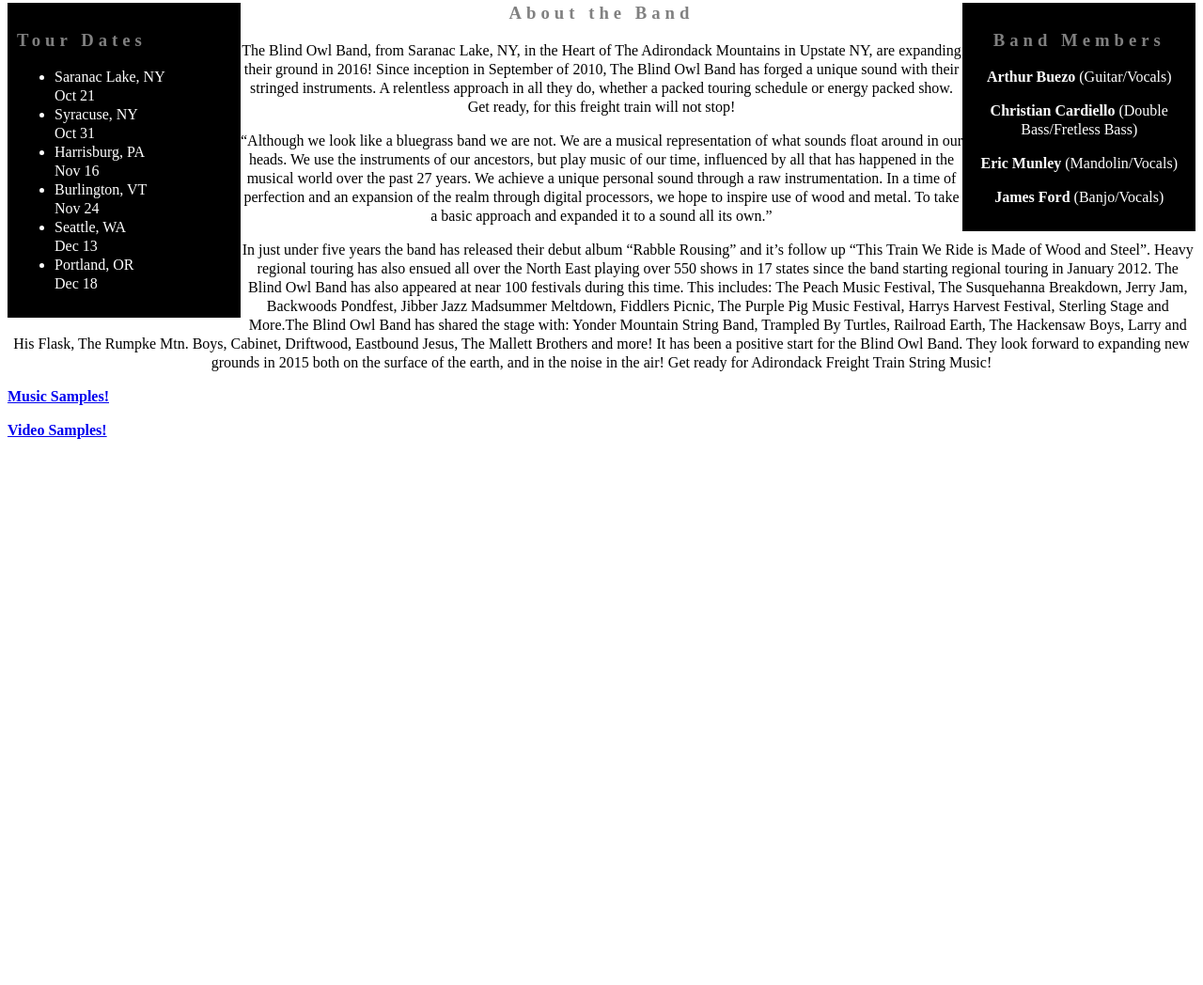
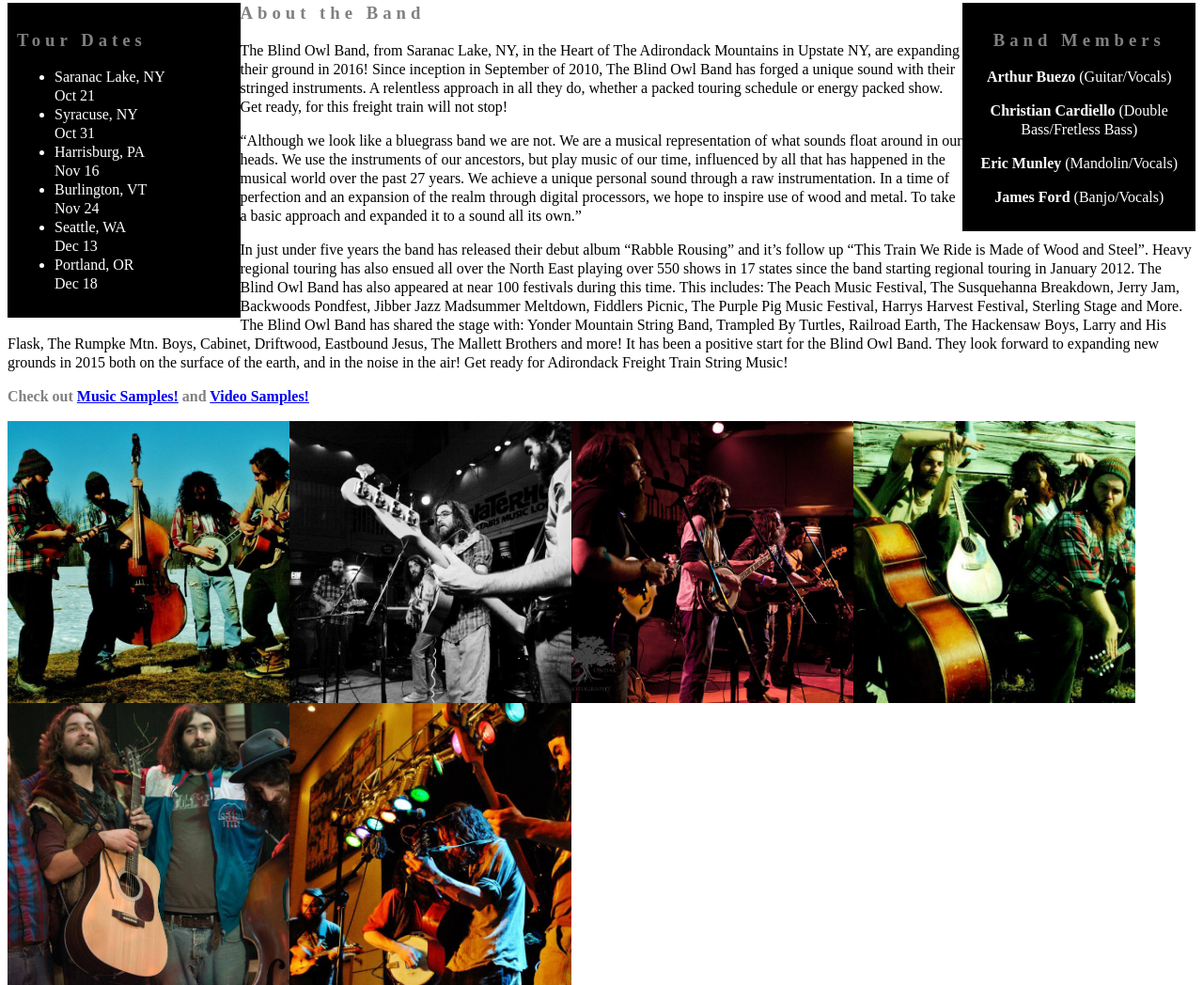
Before and after one commit to robinsola/blind-owl-band, a plain HTML site: page index.html in a window 1280 px wide. Shown: the part 489-1537 px from the top of the page at 94% size. Before the commit the page ends 973 px from the top, so only its background shows below. Drawn offline with Linux system fonts and the light colour scheme.

Commit message:
add photo gallery to html with updated css

```diff
--- a/css/styles.css
+++ b/css/styles.css
@@ -25,7 +25,13 @@ img {
 .info {
   font-family: Skia;
   line-height: 22px;
-  text-align: center;
+}
+
+.info img {
+  width: 300px;
+  height: 300px;
+  object-fit: cover;
+  float: left;
 }
 
 .sidebar {
@@ -48,7 +54,7 @@ img {
 .music {
   font-family: Marker Felt;
   font-size: 16px;
-  color: blue;
+  color: gray;
   text-align: left;
   font-weight: 600;
 }
--- a/index.html
+++ b/index.html
@@ -26,19 +26,22 @@
       <p><strong>Eric Munley</strong> (Mandolin/Vocals)</p>
       <p><strong>James Ford</strong> (Banjo/Vocals)</p>
     </div>
+
     <div class="info">
       <h3>About the Band</h3>
       <p>The Blind Owl Band, from Saranac Lake, NY, in the Heart of The Adirondack Mountains in Upstate NY, are expanding their ground in 2016! Since inception in September of 2010, The Blind Owl Band has forged a unique sound with their stringed instruments. A relentless approach in all they do, whether a packed touring schedule or energy packed show. Get ready, for this freight train will not stop!</p>
 
       <p>“Although we look like a bluegrass band we are not. We are a musical representation of what sounds float around in our heads. We use the instruments of our ancestors, but play music of our time, influenced by all that has happened in the musical world over the past 27 years. We achieve a unique personal sound through a raw instrumentation. In a time of perfection and an expansion of the realm through digital processors, we hope to inspire use of wood and metal. To take a basic approach and expanded it to a sound all its own.”</p>
 
-      <p>In just under five years the band has released their debut album “Rabble Rousing” and it’s follow up “This Train We Ride is Made of Wood and Steel”. Heavy regional touring has also ensued all over the North East playing over 550 shows in 17 states since the band starting regional touring in January 2012. The Blind Owl Band has also appeared at near 100 festivals during this time. This includes: The Peach Music Festival, The Susquehanna Breakdown, Jerry Jam, Backwoods Pondfest, Jibber Jazz Madsummer Meltdown, Fiddlers Picnic, The Purple Pig Music Festival, Harrys Harvest Festival, Sterling Stage and More.The Blind Owl Band has shared the stage with: Yonder Mountain String Band, Trampled By Turtles, Railroad Earth, The Hackensaw Boys, Larry and His Flask, The Rumpke Mtn. Boys, Cabinet, Driftwood, Eastbound Jesus, The Mallett Brothers and more! It has been a positive start for the Blind Owl Band. They look forward to expanding new grounds in 2015 both on the surface of the earth, and in the noise in the air! Get ready for Adirondack Freight Train String Music!
+      <p>In just under five years the band has released their debut album “Rabble Rousing” and it’s follow up “This Train We Ride is Made of Wood and Steel”. Heavy regional touring has also ensued all over the North East playing over 550 shows in 17 states since the band starting regional touring in January 2012. The Blind Owl Band has also appeared at near 100 festivals during this time. This includes: The Peach Music Festival, The Susquehanna Breakdown, Jerry Jam, Backwoods Pondfest, Jibber Jazz Madsummer Meltdown, Fiddlers Picnic, The Purple Pig Music Festival, Harrys Harvest Festival, Sterling Stage and More. The Blind Owl Band has shared the stage with: Yonder Mountain String Band, Trampled By Turtles, Railroad Earth, The Hackensaw Boys, Larry and His Flask, The Rumpke Mtn. Boys, Cabinet, Driftwood, Eastbound Jesus, The Mallett Brothers and more! It has been a positive start for the Blind Owl Band. They look forward to expanding new grounds in 2015 both on the surface of the earth, and in the noise in the air! Get ready for Adirondack Freight Train String Music!
       </p>
+    <div class="music">
+      <p>Check out <a href="https://theblindowlband.bandcamp.com/album/this-train-we-ride-is-made-of-wood-and-steel" target="_blank">Music Samples!</a> and <a href="http://theblindowlband.com/?page_id=2121" target="_blank">Video Samples!</a></p>
+        </div>
+      <img src="img/river.jpg">
+      <img src="img/concert.jpg">
+      <img src="img/concert2.jpg">
+      <img src="img/group.jpg">
+      <img src="img/group2.jpg">
+      <img src="img/lights.jpg">
     </div>
-    <!--
-      <img src="img/logo.jpg">
-    -->
-    <div class="music">
-      <p><a href="https://theblindowlband.bandcamp.com/album/this-train-we-ride-is-made-of-wood-and-steel" target="_blank">Music Samples!</a></p>
-      <p><a href="http://theblindowlband.com/?page_id=2121" target="_blank">Video Samples!</a></p>
-    </div>
```
Also changed, not shown: img/concert.jpg (added), img/concert2.jpg (added), img/group.jpg (added), img/group2.jpg (added), img/lights.jpg (added), img/river.jpg (added).
